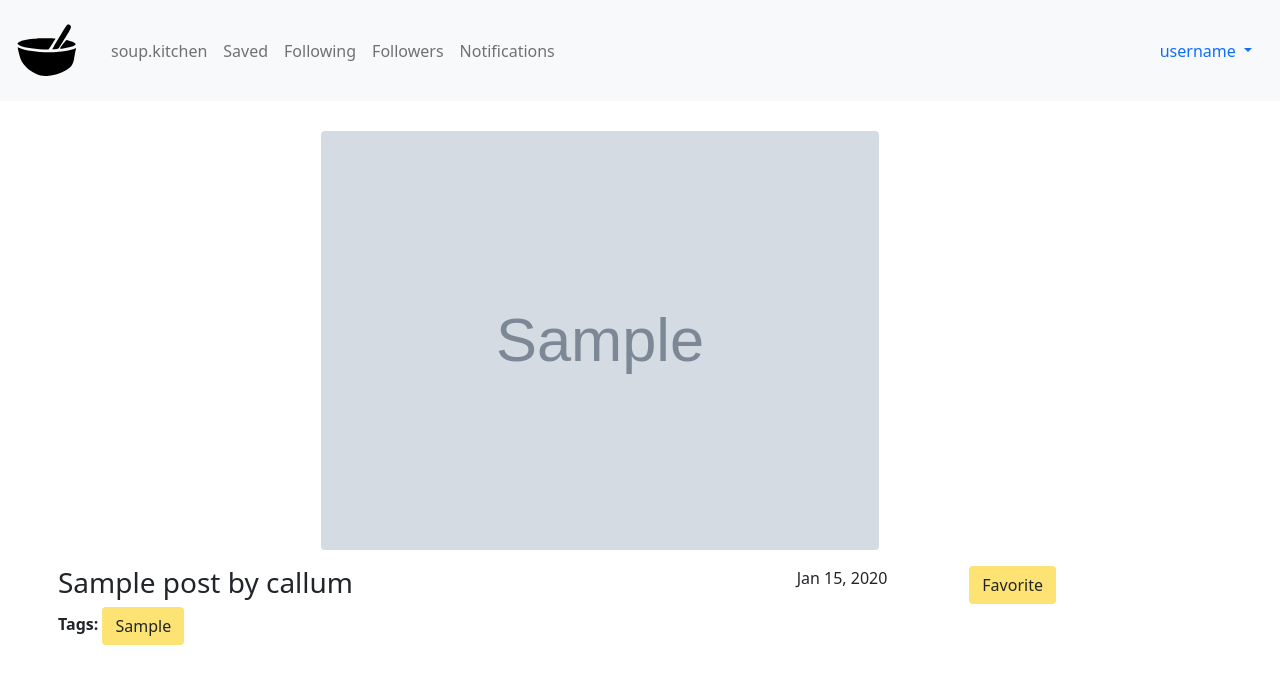
After one commit to TeamBaconWebsys/project, a PHP site: page /posts/post.html in a window 1280 px wide. The commit adds this page. Shown: the top 700 px of the page. Run offline with PHP 8.4, Linux system fonts and the light colour scheme; data comes from the database, SQL or seed files in the repository; tables that the repository leaves empty hold one stand-in row (values such as "Sample post"); grey boxes marked "Sample" are stand-in pictures; some libraries are stand-ins or nearby versions.

Commit message:
Post page PHP & HTML (#18)
* Working on single post page with a tags php file.

* Work on PHP in order to get the data from the database.

- Connected 3 different databases so that they would be connected, and I can get the information from the post.
-need to work on how to display the items onto the website using Ajax

* Post Page Ajax

- Finish the Ajax to dynamically load the images to the website.
- Working on the CSS right now

* Update Post HTML

- Update Post HTML
- work on trying to make CSS appear

* Update CSS + JS

* remove ds store and update gitignore to prevent it

Co-authored-by: callumhauber <callumhauber@gmail.com>

```diff
--- a/assets/script.js
+++ b/assets/script.js
@@ -30,4 +30,40 @@ $(document).ready(function(){
     $("#galleryPNG").addClass("show");
   });
 
+  $.ajax({
+    method:"GET",
+    url: "../posts/post.php",
+    dataType: "json",
+    contentType: "application/json",
+  }).done(function(data) {
+
+    /* the Post Data being displayed + changing the title up
+      Grabbing different items within the JSON that was being sent over.
+    */
+    //var id = data['post'][0]['post_id'];
+    //var user = data['post'][0]['user_id'];
+    var username = data['user'][0]['username'];
+    var image = data['post'][0]['image_link'];
+    var upload_date = $.format.date(data['post'][0]['upload_date'], "MMM dd, yyyy");
+    var title = data['post'][0]['title'];
+    document.title = title;
+
+    var post_img = '<img src="' + image + '" class="card-img rounded mx-auto d-block" alt="'+ title + '"/>';
+    var post_title = '<h3>' + title + ' by ' + username + '</h3>';
+    var upload = '<p class="date" >' + upload_date + '</p>';
+
+    $("#postImg").append(post_img);
+    $("#postTitle").append(post_title);
+    $("#postDate").append(upload);
+
+    /* End Post data upload */
+
+    /* Start tags uploads */
+    var tags = "<div class='btn-group'>";
+    for (let i = 0; i < data['tag'].length; i++) {
+      tags = tags + "<button class='btn tagBtn'>" + data['tag'][i]['tag'] + "</button>";
+    }
+    tags = tags + "</div>";
+    $("#postTag").append(tags);
+  });
 });
--- a/assets/style.css
+++ b/assets/style.css
@@ -1,3 +1,4 @@
+
 
 /*Profile Page CSS*/
 #pfp{
@@ -153,11 +154,33 @@ border:none;
 .link-dark a::before {
   background-color: #000;
 }
-
 .link-light a::before {
   background-color: #fff;
 }
-
 .navbar-nav a:hover::before {
   transform: scaleX(1);
 }
+
+/*Post CSS*/
+#postBody{
+  top: 30px;
+  padding-bottom: 40px;
+  margin:30px;
+}
+#postBody .card{
+  border: none;
+}
+#postImg img{
+  width: 50%;
+}
+.tagBtn{
+  background-color: #fce373 !important;
+  margin: 0px;
+}
+.tagBtn:hover{
+  background-color: #C6C8EE !important;
+}
+
+#favoritePost{
+  padding: 0px;
+}
--- /dev/null
+++ b/posts/post.html
@@ -0,0 +1,90 @@
+<!DOCTYPE html>
+<html lang="en">
+
+  <head>
+    <!-- meta tags -->
+    <meta charset="UTF-8">
+    <meta name="viewport" content="width=device-width, initial-scale=1, shrink-to-fit=no">
+
+    <!-- getting fonts and fontawesome icons -->
+    <link rel="preconnect" href="https://fonts.googleapis.com">
+    <link rel="preconnect" href="https://fonts.gstatic.com" crossorigin>
+    <link href="https://fonts.googleapis.com/css2?family=Lato&family=Roboto+Slab&display=swap" rel="stylesheet">
+    <script src="https://kit.fontawesome.com/4bfa365d66.js" crossorigin="anonymous" defer></script>
+
+    <!-- jQuery -->
+    <link rel="stylesheet" href="//code.jquery.com/ui/1.12.1/themes/base/jquery-ui.css" />
+    <script src="https://code.jquery.com/jquery-1.12.4.js" ></script>
+    <script src="https://code.jquery.com/ui/1.12.1/jquery-ui.js" ></script>
+
+    <!--
+      Date format JQuery
+      Link/Source: https://github.com/phstc/jquery-dateFormat
+    -->
+    <script src="../assets/jquery-dateformat.min.js"></script>
+
+    <!-- Bootstrap 5 stylesheet and JS -->
+    <link href="https://cdn.jsdelivr.net/npm/bootstrap@5.1.1/dist/css/bootstrap.min.css" rel="stylesheet"
+      integrity="sha384-F3w7mX95PdgyTmZZMECAngseQB83DfGTowi0iMjiWaeVhAn4FJkqJByhZMI3AhiU" crossorigin="anonymous">
+    <script src="https://cdn.jsdelivr.net/npm/bootstrap@5.1.1/dist/js/bootstrap.bundle.min.js"
+      integrity="sha384-/bQdsTh/da6pkI1MST/rWKFNjaCP5gBSY4sEBT38Q/9RBh9AH40zEOg7Hlq2THRZ" crossorigin="anonymous" defer></script>
+
+    <!--custom CSS and JS-->
+    <link type="text/css" rel="stylesheet" href="../assets/style.css">
+    <script src="../assets/script.js" async></script>
+
+  </head>
+  <body>
+
+    <nav class="navbar navbar-expand-md navbar-light bg-light sticky-top" id="navbar">
+      <div class="container-fluid">
+        <a class="navbar-brand" href="/index.html"><img src="../images/soup_icon.svg" alt="soup.kitchen logo" width="75" height="75" /></a>
+        <button class="navbar-toggler" type="button" data-bs-toggle="collapse" data-bs-target="#navbarNavAltMarkup"
+          aria-controls="navbarNavAltMarkup" aria-expanded="false" aria-label="Toggle navigation">
+          <span class="navbar-toggler-icon"></span>
+        </button>
+        <div class="collapse navbar-collapse" id="navbarNavAltMarkup">
+          <div class="navbar-nav link-dark">
+            <a class="nav-link" aria-current="page" href="/homepage/foryou.html">soup.kitchen</a>
+            <a class="nav-link" href="/homepage/saved.html">Saved</a>
+            <a class="nav-link" href="/homepage/following.html">Following</a>
+            <a class="nav-link" href="/homepage/followers.html">Followers</a>
+            <a class="nav-link" href="/homepage/notif.html">Notifications</a>
+          </div>
+        </div>
+        <div class="nav-item dropdown ">
+          <a class="nav-link dropdown-toggle" href="#" id="navbarDropdownMenuLink" data-toggle="dropdown" aria-haspopup="true"
+            aria-expanded="false">
+            username
+          </a>
+          <div class="dropdown-menu" aria-labelledby="navbarDropdownMenuLink">
+            <a class="dropdown-item" href="#">Profile</a>
+            <a class="dropdown-item" href="#">Settings</a>
+            <a class="dropdown-item" href="#">Log Out</a>
+          </div>
+        </div>
+      </div>
+    </nav>
+
+    <div id="postBody" class="container">
+      <div id="postContainer" class="card">
+        <div id="postImg"></div>
+        <div id="postContent" class="card-body">
+          <div class="row">
+            <div id="postTitle" class="col-md-8"></div>
+            <div id="postDate" class="col-md-2"></div>
+            <div id="favoritePost" class="col-md-2">
+              <button class="btn tagBtn">
+                Favorite
+              </button>
+            </div>
+          </div>
+          <div id="postTag">
+            <b>Tags:</b>
+          </div>
+        </div>
+      </div>
+    </div>
+  </body>
+
+</html>
--- /dev/null
+++ b/posts/post.php
@@ -0,0 +1,69 @@
+<?php
+  $dbhost= "localhost";
+  $dbname = "soup.kitchen";
+  $dbusername= "root";
+  $dbpassword = "";
+
+  $conn = new mysqli($dbhost, $dbusername, $dbpassword, $dbname);
+  // Check connection
+  if ($conn->connect_error) {
+    die("Connection failed: " . $conn->connect_error);
+  }
+
+  $id='1';
+  #not sure where to get the id from? probably from clicking the image --> sends over the id, then the php page will retrieve it
+
+  #initialize the arrays
+  $post_array = array();
+  $tag_array = array();
+  $user_array = array();
+  $user_id = '0';
+
+  #get the post item from the database
+  $sql = "SELECT * FROM posts WHERE post_id='1'";
+  $result = $conn->query($sql);
+  if(!$result) { echo "Error" . $conn->error; }
+
+  if ($result->num_rows > 0){
+    while($row = $result->fetch_assoc()){
+      array_push($post_array, $row);
+      $user_id = $row['user_id'];
+    }
+  }
+
+  #get the post tags from the database
+  $tag_sql = "SELECT * FROM tags WHERE post_id=$id";
+  $result = $conn->query($tag_sql);
+
+  if ($result->num_rows > 0){
+    while($row = $result->fetch_assoc()){
+      array_push($tag_array, $row);
+    }
+  }
+
+  #get the user who uploaded the post from the database
+  $user_sql = "SELECT username from accounts WHERE user_id=$user_id";
+  $result = $conn->query($user_sql);
+  if ($result->num_rows > 0){
+    while($row = $result->fetch_assoc()){
+      array_push($user_array, $row);
+    }
+  }
+  $conn->close();
+
+  //get the different items that were gotten and puts them in an array, with the keys being the different content.
+  $array = array('post' => $post_array, 'tag'=>$tag_array, 'user'=>$user_array);
+  /*foreach($array as $index => $value){
+    foreach($value as $type => $content){
+      foreach($content as $key => $x){
+        echo "$x\n";
+      }
+    }
+    -send id as query string --> get post_id from it
+  }*/
+
+  //get $array, and then send it as a JSON file.
+  $send = json_encode($array);
+  header('Content-type: application/json');
+  echo $send;
+?>
```
Also changed, not shown: assets/jquery-dateformat.min.js (added), 1 other file. Lines whose indentation alone changed are shown as unchanged.
